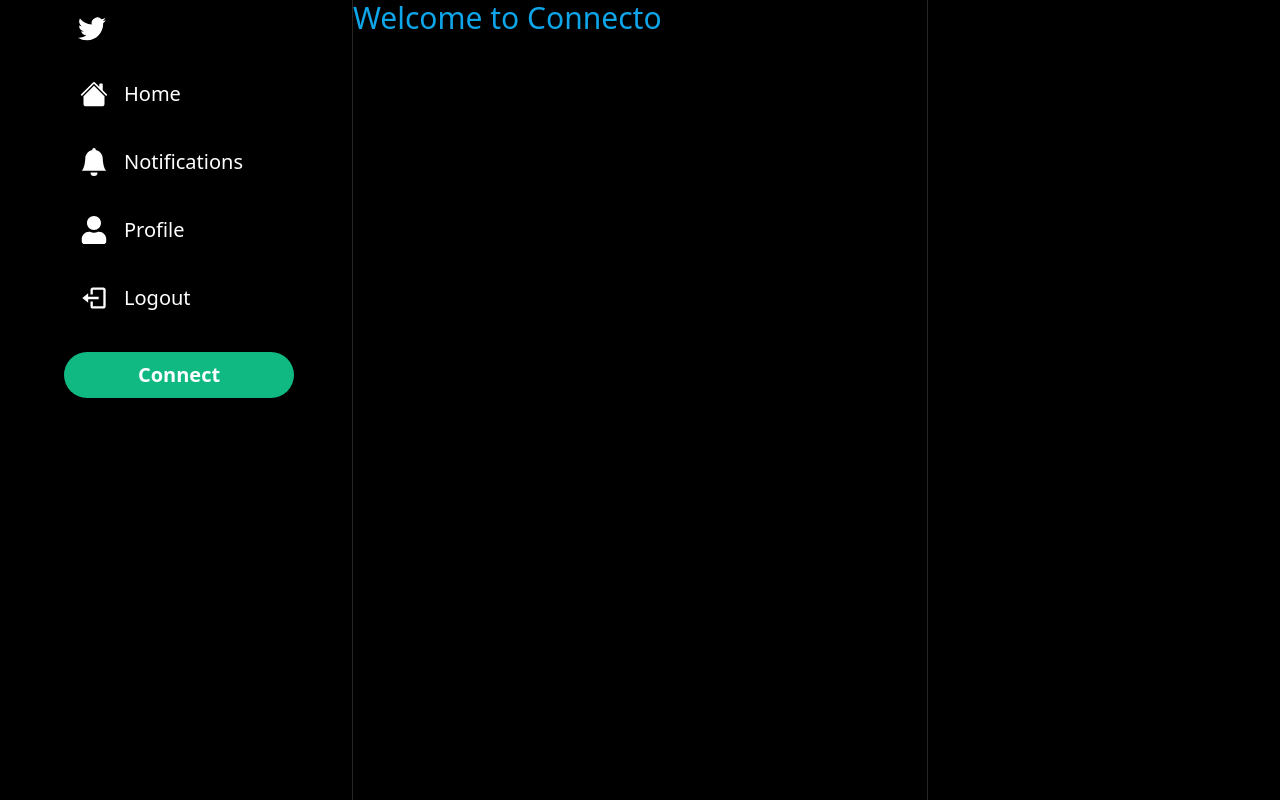
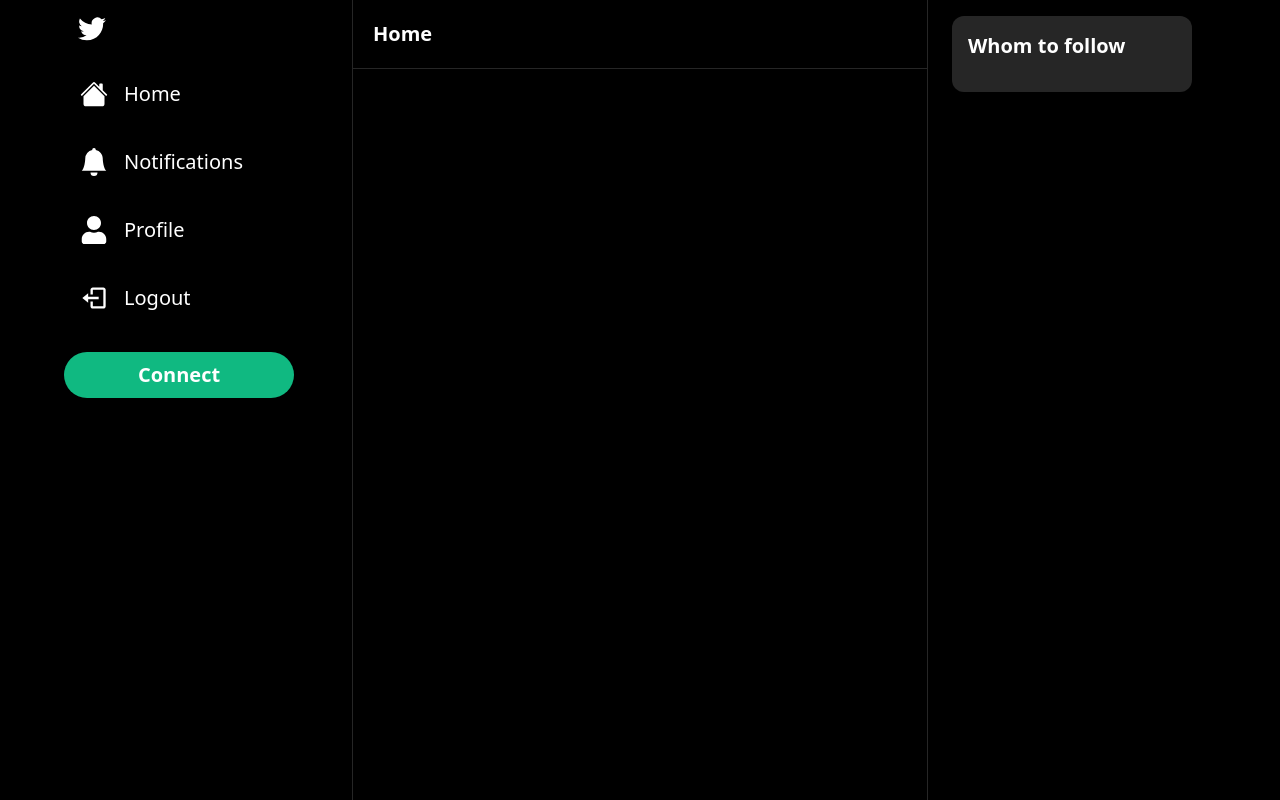
Before and after one commit to codescalper/Connecto, a Next.js app: page / in a window 1280 px wide. Built offline with nearby package versions, Linux system fonts and the light colour scheme.

Commit message:
Addeed Home Button

```diff
--- /dev/null
+++ b/components/Header.tsx
@@ -0,0 +1,28 @@
+import { useRouter } from "next/router";
+import { useCallback } from "react";
+import { BiArrowBack } from "react-icons/bi";
+
+interface HeaderProps{
+    label:string
+    showBackArror:boolean;
+}
+
+const Header: React.FC<HeaderProps> = ({label,showBackArror}) =>{
+    const router =useRouter();
+    const handleBack = useCallback(()=>{
+
+    },[router])
+
+    return(
+        <div className="border-b-[1px] border-neutral-800 p-5">
+            <div className="flex flex-row items-center gap-2">
+                {showBackArror &&(
+                    <BiArrowBack className="cursor-pointer hover:opacity-70 transition" size={20} color="white"/>
+                )}
+                <h1 className="text-white text-xl font-semibold">{label}</h1>
+            </div>
+
+        </div>
+    )
+}
+export default Header;
--- a/components/Layout.tsx
+++ b/components/Layout.tsx
@@ -1,7 +1,5 @@
-import React from 'react';
-
-
 import Sidebar from "./layout/Sidebar"
+import FollowBar from './layout/FollowBar';
 
 const Layout: React.FC<{ children: React.ReactNode }> = ({ children }) => {
   return (
@@ -18,7 +16,7 @@
           ">
             {children}
           </div>
-
+            <FollowBar/>
         </div>
      </div>
     </div>
--- /dev/null
+++ b/components/layout/FollowBar.tsx
@@ -0,0 +1,14 @@
+const FollowBar = () =>{
+    return(
+        <div className="px-6 py-4 hidden lg:block">
+            <div className="bg-neutral-800 rounded-xl p-4">
+                <h2 className='text-xl font-semibold text-white'>Whom to follow</h2>
+                <div className="flex flex-col gap-6 mt-4">
+                    {/* Here the user list will be there */}
+                </div>
+            </div>
+
+        </div>
+    )
+}
+export default FollowBar
--- a/pages/index.tsx
+++ b/pages/index.tsx
@@ -1,12 +1,13 @@
 import Image from 'next/image'
 import { Inter } from 'next/font/google'
+import Header from '@/components/Header'
 
 const inter = Inter({ subsets: ['latin'] })
 
 export default function Home() {
   return (
-   <div className='text-3xl text-sky-500'>
-    Welcome to Connecto
-   </div>
+    <>
+    <Header label='Home' showBackArror={false}/>
+    </>
   )
 }
```
